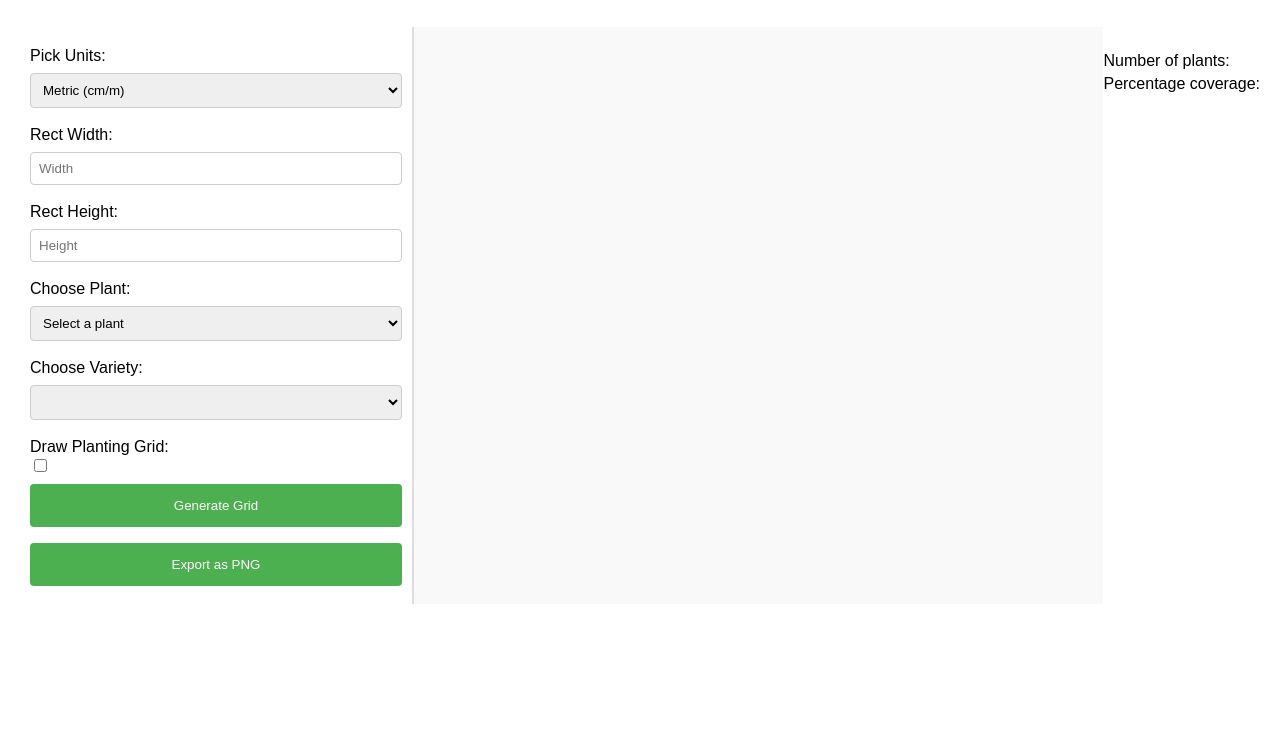
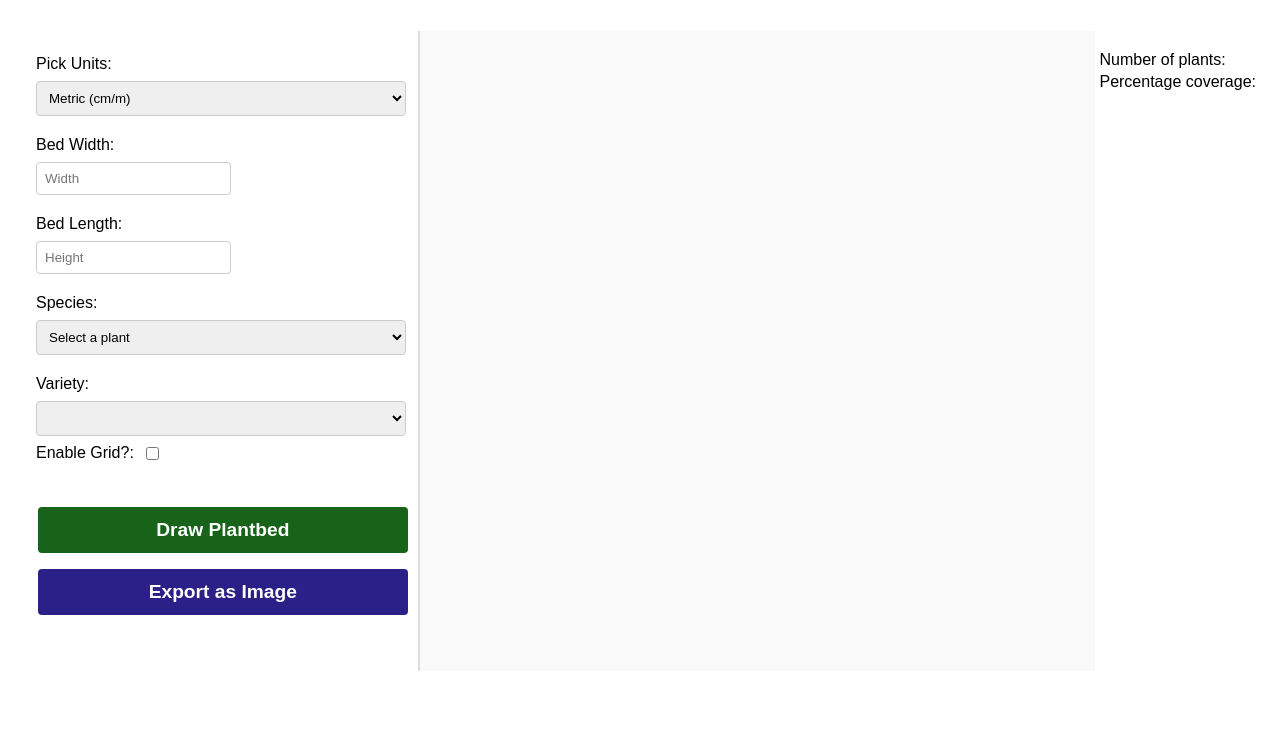
Before and after one commit to elliott-huge/growgrid, a plain HTML site: page index.html in a window 1280 px wide. Shown: the part 73-821 px from the top of the page. Drawn offline with Linux system fonts and the light colour scheme.

Commit message:
Styling improvements, application of 8by grid

```diff
--- a/_site/style.css
+++ b/_site/style.css
@@ -1,24 +1,34 @@
+
+
 body, html {
     height: 100%;
     margin: 0;
     font-family: Arial, sans-serif;
   }
 
+  .input-group {
+    display: inline-flex; /* Make each group a flex container */
+    flex-direction: column; /* Stack label and input vertically */
+    margin-right: 12px; /* Add some space between the groups */
+    width: max-content;
+}
+
   #container {
     display: flex;
     justify-content: space-between;
-    padding: 20px;
+    padding: 24px;
+    min-height: 80vh;
   }
 
   #inputs {
     flex-basis: 30%;
-    padding: 10px;
+    padding: 12px;
     border-right: 2px solid #ddd;
   }
 
   #drawingArea {
     flex-grow: 1;
-    padding: 10px;
+    padding: 12px;
     display: flex;
     justify-content: center;
     align-items: center;
@@ -37,30 +47,53 @@ body, html {
 
   button {
     width: 100%;
-    background-color: #4CAF50;
+    background-color: #0b5b0d;
     color: white;
-    padding: 14px 20px;
-    margin: 8px 0;
+    padding: 12px 24px;
+    margin: 8px 2px;
     border: none;
     border-radius: 4px;
     cursor: pointer;
+    font-weight: bold;
+    font-size: 1.2em;
+    opacity: 0.95;
   }
 
   button:hover {
-    background-color: #45a049;
+    opacity: 1;
+    border: solid black 4px;
+    margin: 6px 0;
+    text-decoration: underline;
+    text-underline-offset: 2px;
+    text-decoration-thickness: 2.5px;
   }
 
+  .checkbox-container {
+    display: flex;
+    align-items: center; /* This vertically aligns the checkbox with the label text */
+}
+
+.checkbox-container label {
+    margin-top: 0;
+    margin-right: 8px;
+}
+
   #stats {
-    margin-top: 20px;
+    margin-top: 16px;
+    margin-left: 4px;
   }
 
   #stats p {
-    margin: 5px 0;
+    margin: 4px 0;
   }
 
   label {
-    margin-top: 10px;
+    margin-top: 12px;
     display: block;
+  }
+
+  h1 {
+   margin-left: 16px;
   }
 
   /* This will be for later when we add responsiveness */
--- a/index.html
+++ b/index.html
@@ -16,25 +16,32 @@
                 <option value="imperial">Imperial (in/ft)</option>
             </select>
 
-            <label for="rectWidth">Rect Width:</label>
-            <input type="number" id="rectWidth" placeholder="Width">
+            <!-- w/h for plantbed -->
+            <div class="input-group">
+                <label for="rectWidth">Bed Width:</label>
+                <input type="number" id="rectWidth" placeholder="Width">
+            </div>
+            <div class="input-group">
+                <label for="rectHeight">Bed Length:</label>
+                <input type="number" id="rectHeight" placeholder="Height">
+            </div>
 
-            <label for="rectHeight">Rect Height:</label>
-            <input type="number" id="rectHeight" placeholder="Height">
-
-            <label for="plantSelection">Choose Plant:</label>
+            <label for="plantSelection">Species:</label>
             <select id="plantSelection">
                 <!-- Options will be dynamically loaded from plants.json -->
             </select>
-            <label for="varietySelection">Choose Variety:</label>
+            <label for="varietySelection">Variety:</label>
             <select id="varietySelection">
                 <!-- Variety options will be dynamically loaded based on species selection -->
             </select>
-            <label for="drawPlantingGridCheckbox">Draw Planting Grid:</label>
-            <input type="checkbox" id="drawPlantingGridCheckbox" name="drawPlantingGrid">
-
-            <button id="generate">Generate Grid</button>
-            <button id="exportButton">Export as PNG</button>
+            <div class="checkbox-container">
+                <label for="drawPlantingGridCheckbox">Enable Grid?:</label>
+                <input type="checkbox" id="drawPlantingGridCheckbox" name="drawPlantingGrid">
+            </div>
+            <br>
+            <br>
+            <button id="generate">Draw Plantbed</button>
+            <button id="exportButton" style="background-color: #201581;">Export as Image</button>
         </div>
         <div id="drawingArea">
             <canvas id="gardenCanvas"></canvas>
--- a/style.css
+++ b/style.css
@@ -1,24 +1,34 @@
+
+
 body, html {
     height: 100%;
     margin: 0;
     font-family: Arial, sans-serif;
   }
 
+  .input-group {
+    display: inline-flex; /* Make each group a flex container */
+    flex-direction: column; /* Stack label and input vertically */
+    margin-right: 12px; /* Add some space between the groups */
+    width: max-content;
+}
+
   #container {
     display: flex;
     justify-content: space-between;
-    padding: 20px;
+    padding: 24px;
+    min-height: 80vh;
   }
 
   #inputs {
     flex-basis: 30%;
-    padding: 10px;
+    padding: 12px;
     border-right: 2px solid #ddd;
   }
 
   #drawingArea {
     flex-grow: 1;
-    padding: 10px;
+    padding: 12px;
     display: flex;
     justify-content: center;
     align-items: center;
@@ -37,30 +47,53 @@ body, html {
 
   button {
     width: 100%;
-    background-color: #4CAF50;
+    background-color: #0b5b0d;
     color: white;
-    padding: 14px 20px;
-    margin: 8px 0;
+    padding: 12px 24px;
+    margin: 8px 2px;
     border: none;
     border-radius: 4px;
     cursor: pointer;
+    font-weight: bold;
+    font-size: 1.2em;
+    opacity: 0.95;
   }
 
   button:hover {
-    background-color: #45a049;
+    opacity: 1;
+    border: solid black 4px;
+    margin: 6px 0;
+    text-decoration: underline;
+    text-underline-offset: 2px;
+    text-decoration-thickness: 2.5px;
   }
 
+  .checkbox-container {
+    display: flex;
+    align-items: center; /* This vertically aligns the checkbox with the label text */
+}
+
+.checkbox-container label {
+    margin-top: 0;
+    margin-right: 8px;
+}
+
   #stats {
-    margin-top: 20px;
+    margin-top: 16px;
+    margin-left: 4px;
   }
 
   #stats p {
-    margin: 5px 0;
+    margin: 4px 0;
   }
 
   label {
-    margin-top: 10px;
+    margin-top: 12px;
     display: block;
+  }
+
+  h1 {
+   margin-left: 16px;
   }
 
   /* This will be for later when we add responsiveness */
```
Also changed, not shown: _site/index.html (+19 -12 lines).
